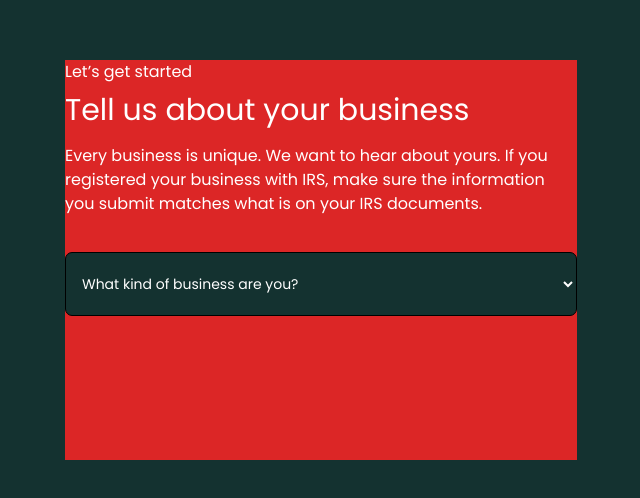
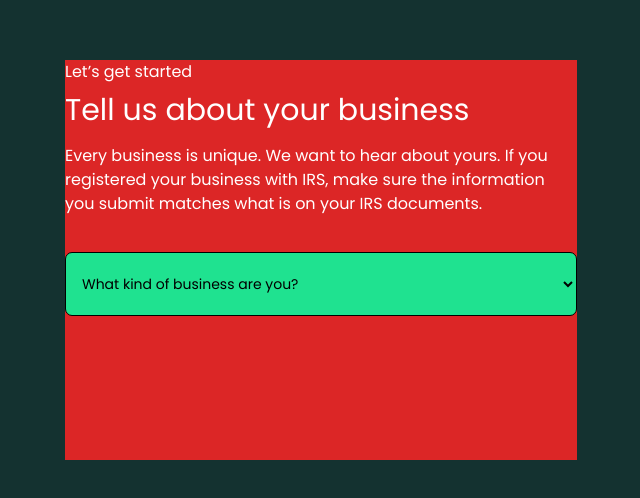
Before and after one commit to mohdyaserkt/hawkinvoice-clientSide, a Next.js app: page /getstarted in a window 1280 px wide. Shown: the part 140-638 px from the top of the page, without its empty margins (319-959 px from the left). Built offline with nearby package versions, Linux system fonts and the light colour scheme.

Commit message:
2 Aug 2023, 19:48

```diff
--- a/src/app/(organization)/getstarted/page.tsx
+++ b/src/app/(organization)/getstarted/page.tsx
@@ -22,7 +22,7 @@ const getStarted = () => {
             </div>
 
             <div className="relative h-16 w-full min-w-[200px]">
-              <select className="peer h-full w-full rounded border px-3 py-2.5 text-sm font-normal text-blue-gray-700 outline outline-0 transition-all border-black bg-primary text-white" style={{ borderRadius: '7px' }}>
+              <select className="peer h-full w-full rounded border px-3 py-2.5 text-sm font-normal text-blue-gray-700 outline outline-0 transition-all border-black bg-secondary" style={{ borderRadius: '7px' }}>
                 <option className="" value="" hidden selected>
                   What kind of business are you?
                 </option>
```
